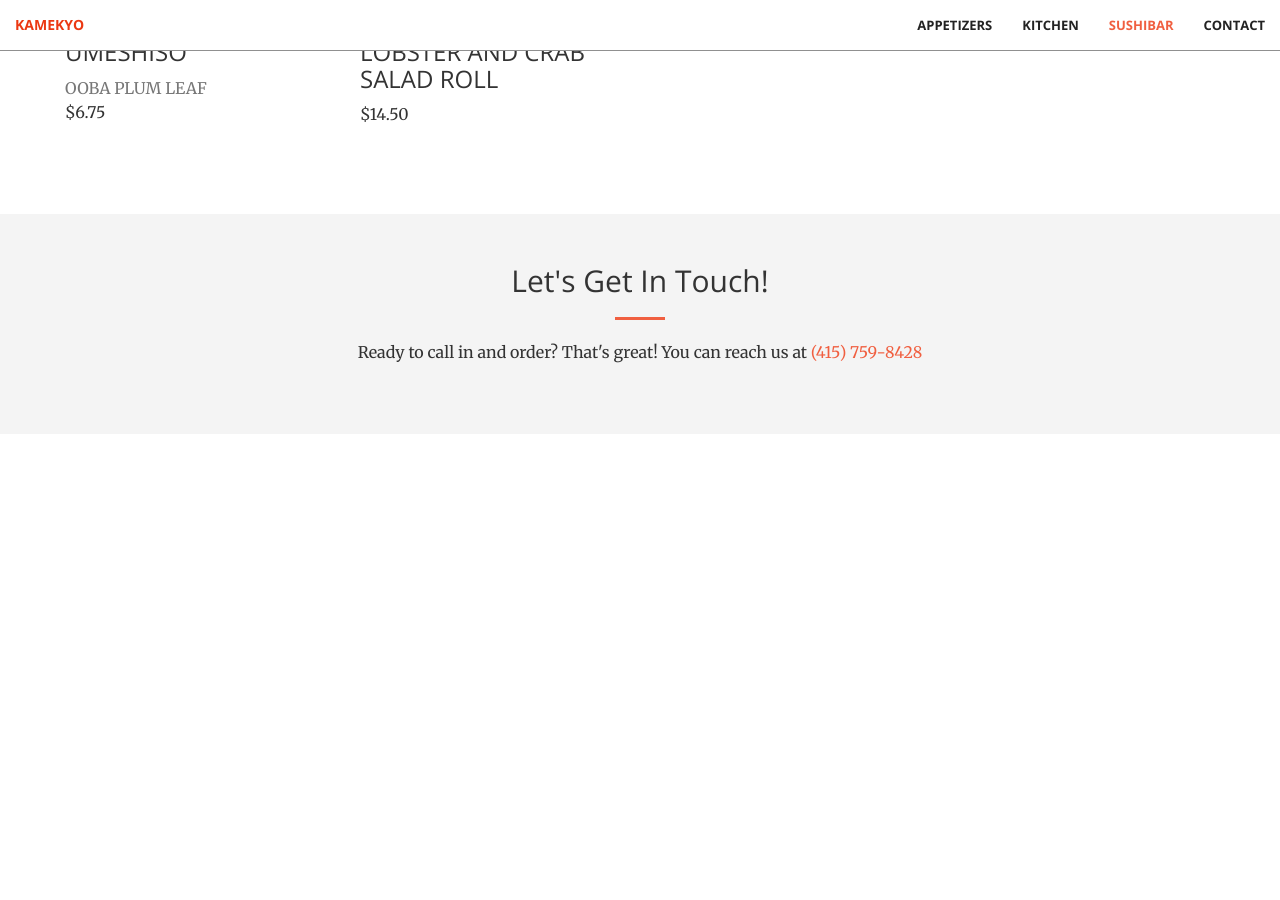
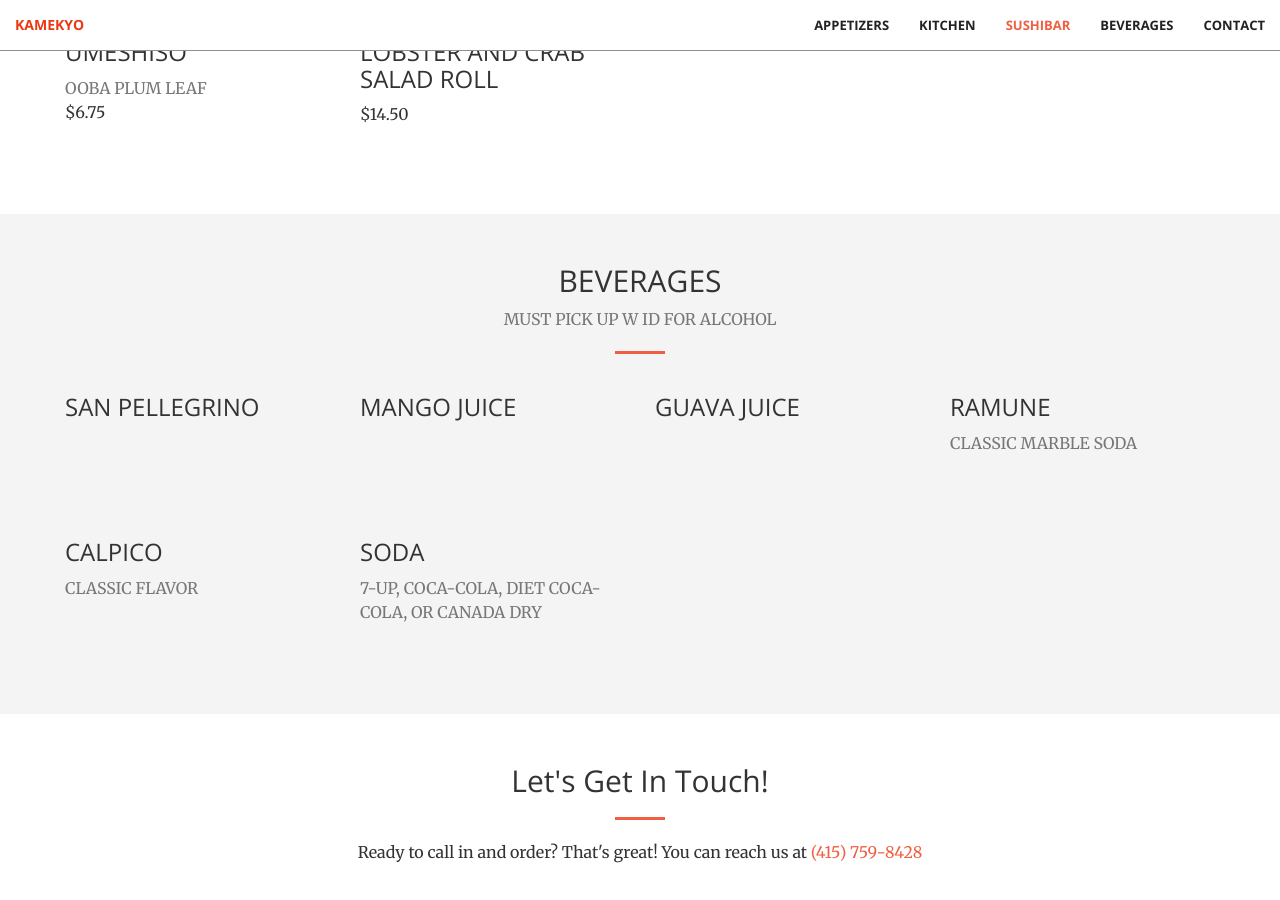
Before and after one commit to CyrusLiang/kamekyo, a Jekyll site: the page built from index.html, in a window 1280 px wide and 900 px high, scrolled down 9509 px. Built offline with Jekyll 4.4.1, drawn with Linux system fonts in a browser that asks for light colours; before the commit the page ends 9943 px from its top, so only the background shows below that.

Commit message:
Create beverages.html

```diff
--- /dev/null
+++ b/_includes/beverages.html
@@ -0,0 +1,60 @@
+<section class="menu" id="beverages">
+    <div class="container">
+        <div class="row">
+            <div class="col-lg-12 text-center">
+                <h2 class="section-heading">Beverages</h2>
+                <p class="text-muted">Must pick up w id for alcohol</p>
+                <hr class="primary">
+            </div>
+        </div>
+    </div>
+    <div class="container">
+        <div class="row">
+            <div class="col-lg-3 col-sm-4">
+                <div class="food-box">
+                    <h3>San Pellegrino</h3>
+                    <p id="sanpell"></p>
+                </div>
+            </div>
+            <div class="col-lg-3 col-sm-4">
+                <div class="food-box">
+                    <h3>Mango Juice</h3>
+                    <p id="mango"></p>
+                </div>
+            </div>
+            <div class="col-lg-3 col-sm-4">
+                <div class="food-box">
+                    <h3>Guava Juice</h3>
+                    <p id="guava"></p>
+                </div>
+            </div>
+            <div class="col-lg-3 col-sm-4">
+                <div class="food-box">
+                    <h3>Ramune</h3>
+                    <p class="text-muted">Classic marble soda</p>
+                    <p id="ramune"></p>
+                </div>
+            </div>
+            <div class="col-lg-3 col-sm-4">
+                <div class="food-box">
+                    <h3>Calpico</h3>
+                    <p class="text-muted">Classic flavor</p>
+                    <p id="calpico"></p>
+                </div>
+            </div>
+            <div class="col-lg-3 col-sm-4">
+                <div class="food-box">
+                    <h3>Soda</h3>
+                    <p class="text-muted">7-up, coca-cola, diet coca-cola, or canada dry</p>
+                    <p id="soda"></p>
+                </div>
+            </div>
+            <div class="col-lg-3 col-sm-4">
+                <div class="food-box">
+                    <h3></h3>
+                    <p id=""></p>
+                </div>
+            </div>
+        </div>
+    </div>
+</section>
--- a/_includes/nav.html
+++ b/_includes/nav.html
@@ -58,6 +58,9 @@
                     <a class="page-scroll" href="#maki">Maki</a>
                 </li> -->
                 <li>
+                    <a class="page-scroll" href="#beverages">Beverages</a>
+                </li>
+                <li>
                     <a class="page-scroll" href="#contact">Contact</a>
                 </li>
             </ul>
--- a/_layouts/front.html
+++ b/_layouts/front.html
@@ -21,6 +21,7 @@
   {% include sashimi.html %}
   {% include nigiri.html %}
   {% include maki.html %}
+  {% include beverages.html %}
   {% include contact.html %}
   {% include scripts.html %}
 </body>
```
